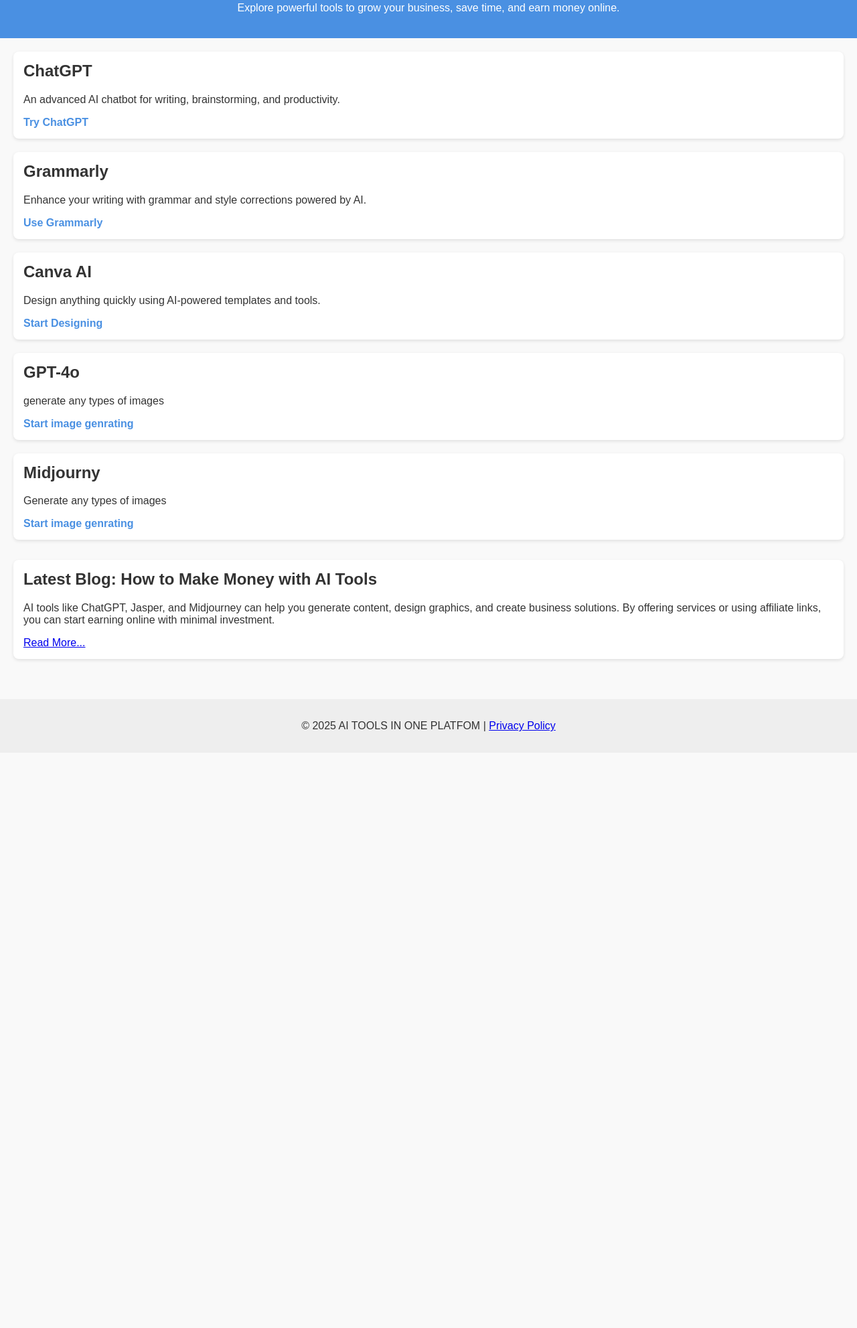
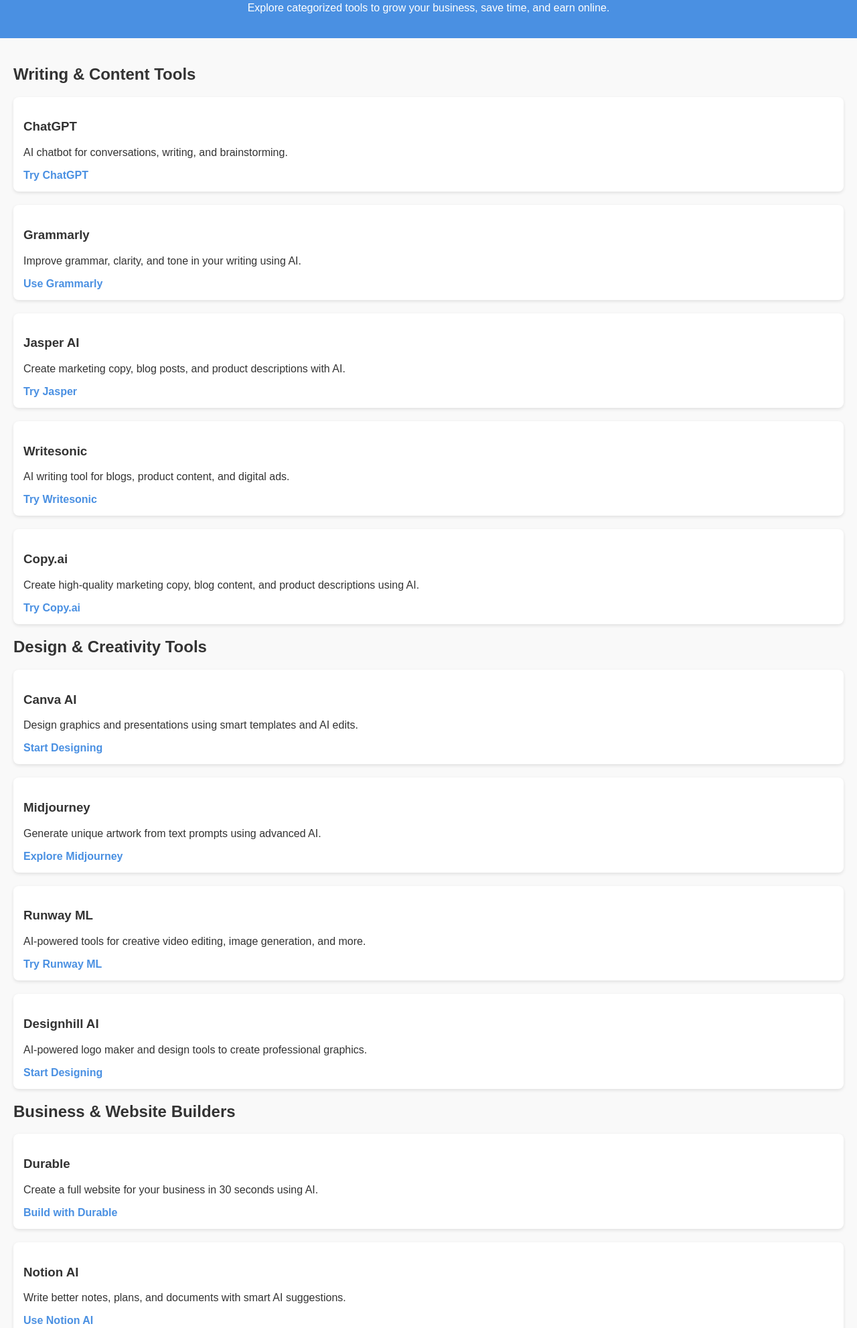
Before and after one commit to abhishekv720/ai-tools-site, a plain HTML site: page index.html in a window 1280 px wide. Shown: the part 97-2080 px from the top of the page at 67% size. Before the commit the page ends 1221 px from the top, so only its background shows below. Drawn offline with Linux system fonts and the light colour scheme.

Commit message:
Update index.html

```diff
--- a/index.html
+++ b/index.html
@@ -3,43 +3,113 @@
 <head>
   <meta charset="UTF-8" />
   <meta name="viewport" content="width=device-width, initial-scale=1.0" />
-  <meta name="google-adsense-account" content="ca-pub-7650927306593065">
-  <title>Top AI Tools</title>
+  <title>Top AI Tools for 2025 - Boost Productivity & Income</title>
+  <meta name="description" content="Discover the best AI tools to grow your business, save time, and earn online. Categorized list of top free AI tools in 2025." />
+  <meta name="keywords" content="AI tools 2025, free AI apps, AI for writing, design AI tools, AI websites" />
+  <meta name="author" content="Abhishek Verma" />
+
+  <!-- Open Graph -->
+  <meta property="og:title" content="Top AI Tools 2025 - Categorized List" />
+  <meta property="og:description" content="Free and powerful AI tools for writing, design, and business in 2025." />
+  <meta property="og:image" content="https://yourdomain.com/preview.jpg" />
+  <meta property="og:url" content="https://abhishekv720.github.io/ai-tools-site/" />
+  <meta property="og:type" content="website" />
+
+  <!-- Twitter Card -->
+  <meta name="twitter:card" content="summary_large_image" />
+  <meta name="twitter:title" content="Top Free AI Tools for 2025" />
+  <meta name="twitter:description" content="Explore categorized AI tools to work smarter and earn online." />
+  <meta name="twitter:image" content="https://yourdomain.com/preview.jpg" />
+
+  <!-- Google Analytics -->
+  <script async src="https://www.googletagmanager.com/gtag/js?id=G-XXXXXXX"></script>
+  <script>
+    window.dataLayer = window.dataLayer || [];
+    function gtag(){dataLayer.push(arguments);}
+    gtag('js', new Date());
+    gtag('config', 'G-XXXXXXX');
+  </script>
+
   <link rel="stylesheet" href="style.css" />
 </head>
+
 <body>
   <header>
     <h1>Top AI Tools in 2025</h1>
-    <p>Explore powerful tools to grow your business, save time, and earn money online.</p>
+    <p>Explore categorized tools to grow your business, save time, and earn online.</p>
   </header>
+
   <main>
+    <h2>Writing & Content Tools</h2>
     <section class="tool">
-      <h2>ChatGPT</h2>
-      <p>An advanced AI chatbot for writing, brainstorming, and productivity.</p>
+      <h3>ChatGPT</h3>
+      <p>AI chatbot for conversations, writing, and brainstorming.</p>
       <a href="https://chat.openai.com/" target="_blank">Try ChatGPT</a>
     </section>
     <section class="tool">
-      <h2>Grammarly</h2>
-      <p>Enhance your writing with grammar and style corrections powered by AI.</p>
+      <h3>Grammarly</h3>
+      <p>Improve grammar, clarity, and tone in your writing using AI.</p>
       <a href="https://grammarly.com/" target="_blank">Use Grammarly</a>
     </section>
     <section class="tool">
-      <h2>Canva AI</h2>
-      <p>Design anything quickly using AI-powered templates and tools.</p>
+      <h3>Jasper AI</h3>
+      <p>Create marketing copy, blog posts, and product descriptions with AI.</p>
+      <a href="https://www.jasper.ai/" target="_blank">Try Jasper</a>
+    </section>
+    <section class="tool">
+      <h3>Writesonic</h3>
+      <p>AI writing tool for blogs, product content, and digital ads.</p>
+      <a href="https://writesonic.com/" target="_blank">Try Writesonic</a>
+    </section>
+    <section class="tool">
+      <h3>Copy.ai</h3>
+      <p>Create high-quality marketing copy, blog content, and product descriptions using AI.</p>
+      <a href="https://www.copy.ai/" target="_blank">Try Copy.ai</a>
+    </section>
+
+    <h2>Design & Creativity Tools</h2>
+    <section class="tool">
+      <h3>Canva AI</h3>
+      <p>Design graphics and presentations using smart templates and AI edits.</p>
       <a href="https://www.canva.com/" target="_blank">Start Designing</a>
     </section>
-     <section class="tool">
-      <h2>GPT-4o</h2>
-      <p>generate any types of images</p>
-      <a href="https://chatgpt.com/" target="_blank">Start image genrating</a>
+    <section class="tool">
+      <h3>Midjourney</h3>
+      <p>Generate unique artwork from text prompts using advanced AI.</p>
+      <a href="https://www.midjourney.com/" target="_blank">Explore Midjourney</a>
+    </section>
+    <section class="tool">
+      <h3>Runway ML</h3>
+      <p>AI-powered tools for creative video editing, image generation, and more.</p>
+      <a href="https://runwayml.com/" target="_blank">Try Runway ML</a>
+    </section>
+    <section class="tool">
+      <h3>Designhill AI</h3>
+      <p>AI-powered logo maker and design tools to create professional graphics.</p>
+      <a href="https://www.designhill.com/tools" target="_blank">Start Designing</a>
     </section>
 
-       <section class="tool">
-      <h2>Midjourny</h2>
-      <p>Generate any types of images</p>
-      <a href="https://www.midjourney.com/" target="_blank">Start image genrating</a>
+    <h2>Business & Website Builders</h2>
+    <section class="tool">
+      <h3>Durable</h3>
+      <p>Create a full website for your business in 30 seconds using AI.</p>
+      <a href="https://durable.co/" target="_blank">Build with Durable</a>
     </section>
-
+    <section class="tool">
+      <h3>Notion AI</h3>
+      <p>Write better notes, plans, and documents with smart AI suggestions.</p>
+      <a href="https://www.notion.so/product/ai" target="_blank">Use Notion AI</a>
+    </section>
+    <section class="tool">
+      <h3>CopySmith</h3>
+      <p>Create high-quality copy for your website, ads, and emails with AI.</p>
+      <a href="https://copysmith.ai/" target="_blank">Try CopySmith</a>
+    </section>
+    <section class="tool">
+      <h3>Wix ADI</h3>
+      <p>Create a professional website with AI in minutes.</p>
+      <a href="https://www.wix.com/adi" target="_blank">Create with Wix ADI</a>
+    </section>
 
     <section class="blog">
       <h2>Latest Blog: How to Make Money with AI Tools</h2>
@@ -47,8 +117,9 @@
       <a href="#">Read More...</a>
     </section>
   </main>
+
   <footer>
-    <p>&copy; 2025 AI TOOLS IN ONE PLATFOM | <a href="#">Privacy Policy</a></p>
+    <p>&copy; 2025 YourSiteName | <a href="#">Privacy Policy</a></p>
   </footer>
 </body>
 </html>
```
